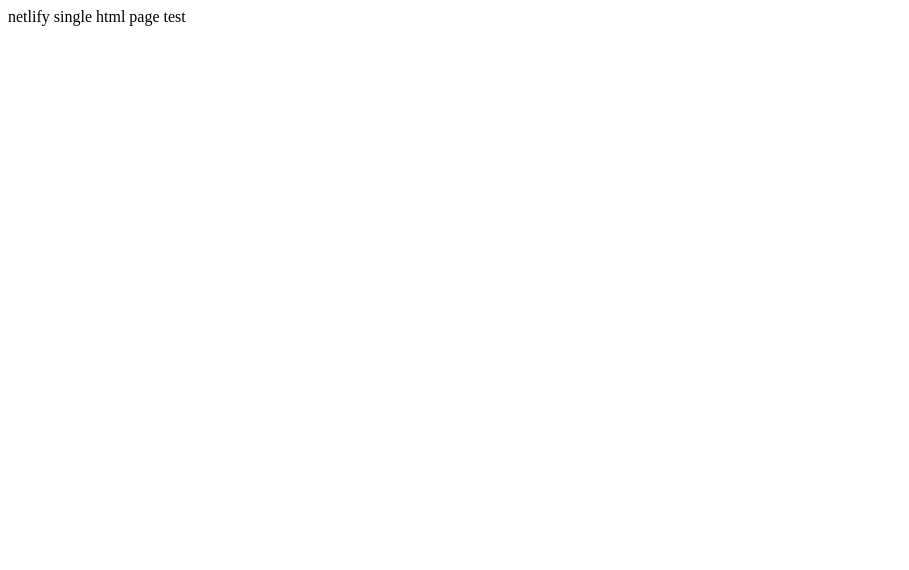
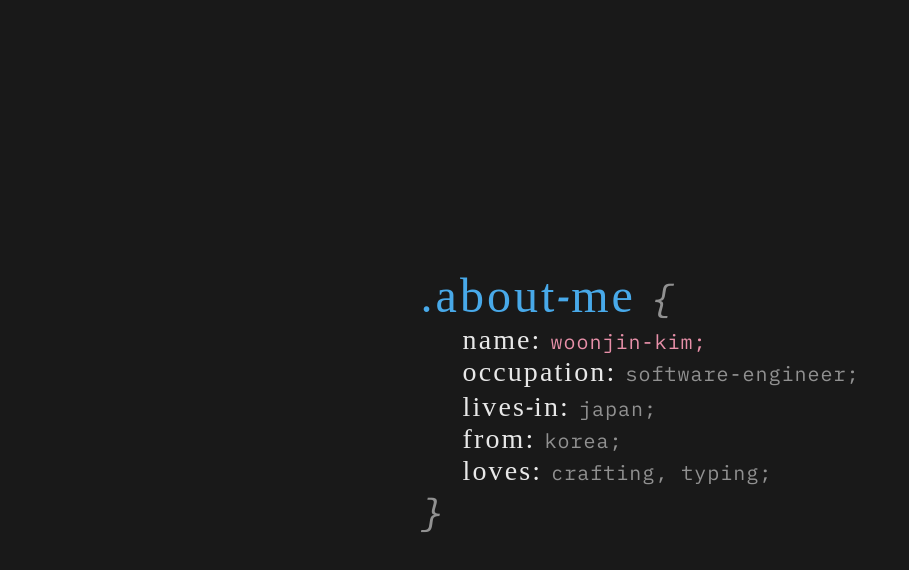
Before and after one commit to vaporwavy/woonjin.kim, a plain HTML site: page index.html in a window 1280 px wide. Shown: the whole page, without its empty margins (0-909 px from the left). Drawn offline with Linux system fonts and the light colour scheme; a web font is replaced by a local one.

Commit message:
Update index

```diff
--- /dev/null
+++ b/css/style.css
@@ -0,0 +1,53 @@
+@import "vars.css";
+
+body {
+    background-color: var(--color-black);
+    color: var(--color-white);
+    display: grid;
+    place-items: center;
+    width: 100vw;
+    height: 100vh;
+    margin: 0em;
+}
+
+.head-title {
+    font-family: var(--font-sail);
+    font-weight: var(--font-wght-std);
+    font-size: 3em;
+    letter-spacing: 0.0625em;
+    color: var(--color-blue);
+}
+
+.head {
+    font-family: var(--font-sail);
+    font-weight: var(--font-wght-std);
+    font-size: 1.75em;
+    margin-left: 1.5em;
+    letter-spacing: 0.075em;
+}
+
+.head-hyphen {
+    font-family: var(--font-lobs);
+    font-weight: var(--font-wght-std);
+    letter-spacing: 0em;
+}
+
+.item {
+    font-family: var(--font-ipm);
+    font-weight: var(--font-wght-std);
+    font-size: 1.25em;
+    color: var(--color-gray);
+    letter-spacing: 0.05em;
+}
+
+.item-name {
+    color: var(--color-yellow);
+}
+
+.brace {
+    font-family: var(--font-scp);
+    font-weight: var(--font-wght-brace);
+    font-style: italic;
+    font-size: 2.5em;
+    color: var(--color-gray);
+}
--- /dev/null
+++ b/css/vars.css
@@ -0,0 +1,21 @@
+@import url('https://fonts.googleapis.com/css2?family=Sail&display=swap');
+@import url('https://fonts.googleapis.com/css2?family=Lobster&display=swap');
+@import url('https://fonts.googleapis.com/css2?family=IBM+Plex+Mono&display=swap');
+@import url('https://fonts.googleapis.com/css2?family=Source+Code+Pro:ital,wght@1,500&display=swap');
+
+:root{
+    /* Fonts */
+    --font-sail: 'Sail', serif;
+    --font-ipm: 'IBM Plex Mono', monospace;
+    --font-scp: 'Source Code Pro', monospace; /* Italic only */
+    --font-lobs: 'Lobster', serif;
+    --font-wght-std: 400;
+    --font-wght-brace: 500;
+
+    /* Color */
+    --color-black: rgba(0, 0, 0, 0.9);
+    --color-white: rgba(255, 255, 255, 0.9);
+    --color-gray: rgba(159, 159, 159, 0.9);
+    --color-blue: rgb(72,169,233);
+    --color-yellow: rgb(232,144,169);
+  }
--- a/index.html
+++ b/index.html
@@ -1,10 +1,21 @@
 <html>
   <head>
     <title>
-            woonjin kim
+      bio
     </title>
+    <link rel="stylesheet" href="css/style.css">
   </head>
   <body>
-        netlify single html page test
+    <div>
+      <section>
+        <span class="head-title">.about<span class="head-hyphen">-</span>me </span><span class="brace">{</span><br>
+        <span class="head">name: </span><span class="item item-name">woonjin-kim;</span><br>
+        <span class="head">occupation: </span><span class="item">software-engineer;</span><br>
+        <span class="head">lives<span class="head-hyphen">-</span>in: </span><span class="item">japan;</span><br>
+        <span class="head">from: </span><span class="item">korea;</span><br>
+        <span class="head">loves: </span><span class="item">crafting, typing;</span><br>
+        <span class="brace">}</span>
+      </section>
+    </div>
   </body>
 </html>
```
Lines whose indentation alone changed are shown as unchanged.
